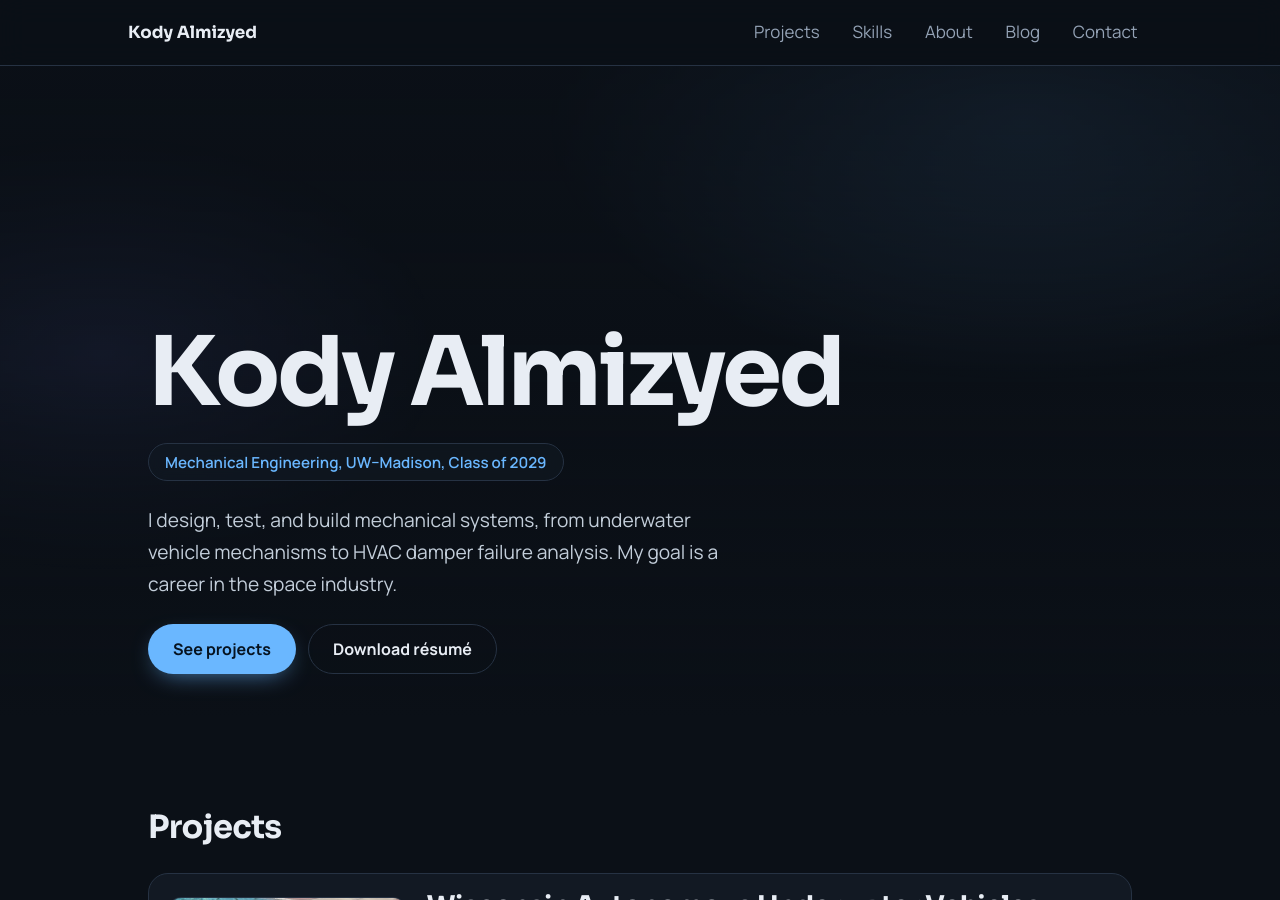
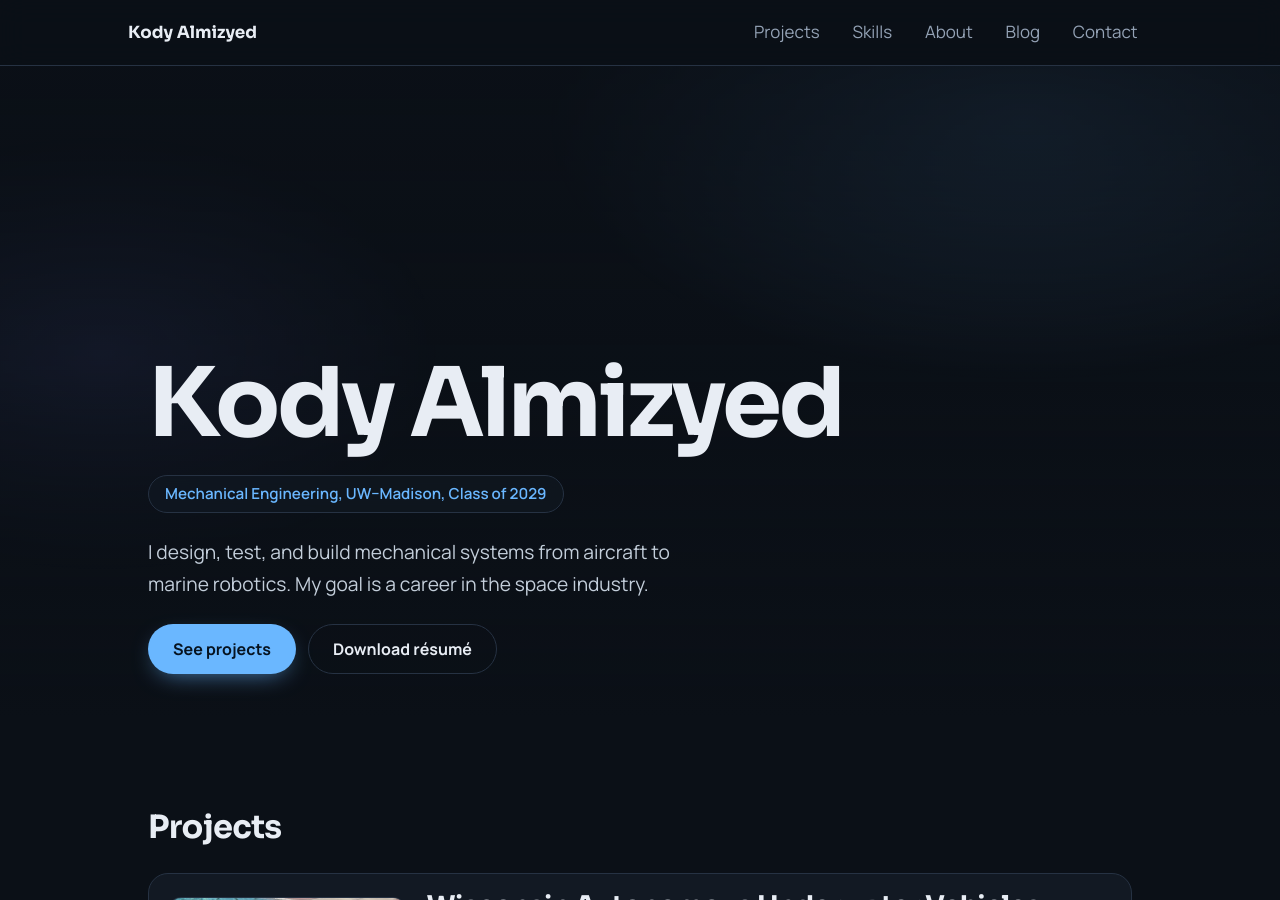
Before and after one commit to dalmizyed/dalmizyed.github.io, a Jekyll site: the page built from index.html, in a window 1280 px wide and 900 px high. Built offline with Jekyll 4.4.1, drawn with Linux system fonts in a browser that asks for light colours; part of the change alters nothing that is shown.

Commit message:
update index.html

```diff
--- a/index.html
+++ b/index.html
@@ -6,8 +6,8 @@
   <meta charset="utf-8">
   <meta name="theme-color" content="#0b1017">
   <meta name="viewport" content="width=device-width, initial-scale=1">
-  <title>Kody Almizyed | Mechanical Engineering Portfolio</title>
-  <meta name="description" content="Kody Almizyed, mechanical engineering student at UW–Madison. Projects in product testing and underwater vehicle mechanisms.">
+  <title>Kody Almizyed | Portfolio</title>
+  <meta name="description" content="Kody Almizyed, mechanical engineering student at UW–Madison. Projects in aerospace and marine robotics.">
   <link rel="preconnect" href="https://fonts.googleapis.com">
   <link rel="preconnect" href="https://fonts.gstatic.com" crossorigin>
   <link href="https://fonts.googleapis.com/css2?family=Manrope:wght@400;600;700&family=Sora:wght@600;700&display=swap" rel="stylesheet">
@@ -34,7 +34,7 @@
       <div class="hero-inner">
       <h1>Kody Almizyed</h1>
       <div class="dim" aria-hidden="true"><span>Mechanical Engineering, UW–Madison, Class of 2029</span></div>
-      <p class="lead">I design, test, and build mechanical systems, from underwater vehicle mechanisms to HVAC damper failure analysis. My goal is a career in the space industry.</p>
+      <p class="lead">I design, test, and build mechanical systems from aircraft to marine robotics. My goal is a career in the space industry.</p>
       <p class="actions">
         <a class="btn" href="#projects">See projects</a>
         <a class="btn ghost" href="assets/resume/resume.pdf">Download résumé</a>
```
